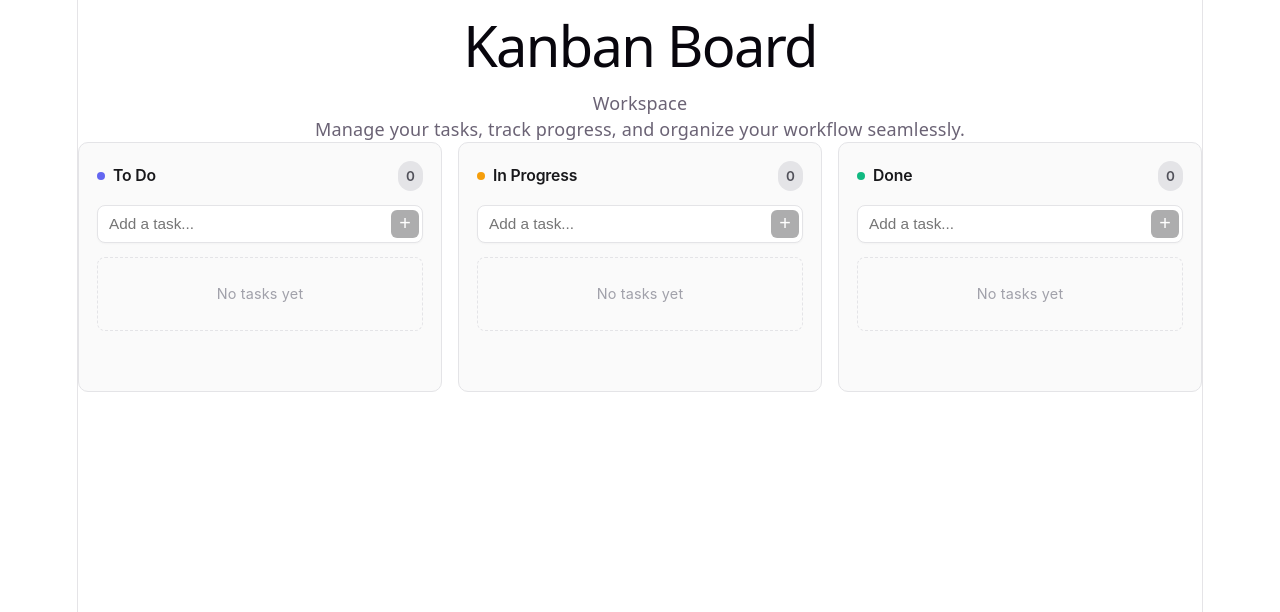
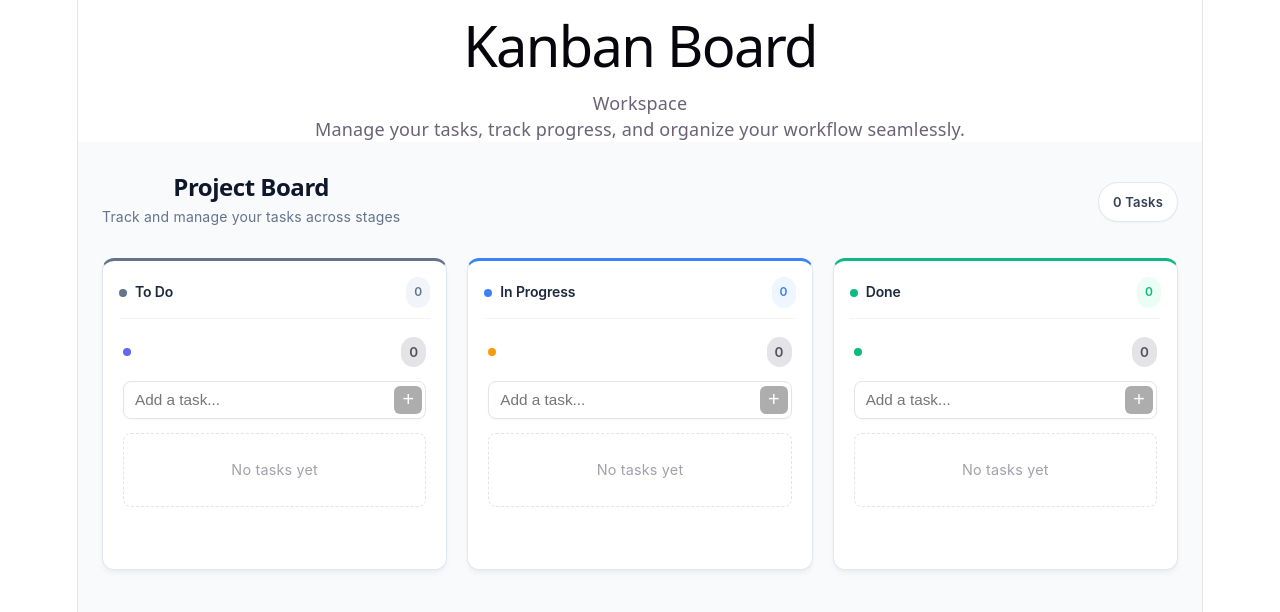
Before and after one commit to ashwin-dev21/Kanban-ts, a React (Vite) app: page / in a window 1280 px wide. Shown: the top 612 px of the page. Built offline with nearby package versions, Linux system fonts and the light colour scheme.

Commit message:
updated board

```diff
--- a/src/components/Board.tsx
+++ b/src/components/Board.tsx
@@ -1,4 +1,3 @@
-import { useState } from 'react'
 import Column from './Column'
 import useLocalStorage from '../hooks/useLocalStorage'
 import type { Columns, Task } from '../types'
@@ -9,107 +8,210 @@ const initial: Columns = {
   done: []
 }
 
+// Configuration to give each column a distinct visual identity
+const COLUMN_CONFIG: {
+  key: keyof Columns
+  label: string
+  accentColor: string
+  badgeBg: string
+}[] = [
+  {
+    key: 'todo',
+    label: 'To Do',
+    accentColor: '#64748b', // Slate
+    badgeBg: '#f1f5f9'
+  },
+  {
+    key: 'progress',
+    label: 'In Progress',
+    accentColor: '#3b82f6', // Blue
+    badgeBg: '#eff6ff'
+  },
+  {
+    key: 'done',
+    label: 'Done',
+    accentColor: '#10b981', // Emerald
+    badgeBg: '#ecfdf5'
+  }
+]
+
 export default function Board() {
   const [tasks, setTasks] = useLocalStorage<Columns>('tasks', initial)
 
-  const [count, setCount] = useState({
-    todo: tasks.todo.length,
-    progress: tasks.progress.length,
-    done: tasks.done.length
-  })
-
-  const updateCount = (data: Columns) => {
-    setCount({
-      todo: data.todo.length,
-      progress: data.progress.length,
-      done: data.done.length
+  const addTask = (col: keyof Columns, text: string) => {
+    if (!text.trim()) return
+    const newTask: Task = { id: Date.now(), text: text.trim() }
+    setTasks({
+      ...tasks,
+      [col]: [...tasks[col], newTask]
     })
   }
 
-  const addTask = (col: keyof Columns, text: string) => {
-    if (!text.trim()) return
-    const newTask: Task = { id: Date.now(), text }
-    const updated = {
-      ...tasks,
-      [col]: [...tasks[col], newTask]
-    }
-    setTasks(updated)
-    updateCount(updated)
-  }
-
   const deleteTask = (col: keyof Columns, id: number) => {
-    const updated = {
+    setTasks({
       ...tasks,
       [col]: tasks[col].filter(t => t.id !== id)
-    }
-    setTasks(updated)
-    updateCount(updated)
+    })
   }
 
   const moveTask = (from: keyof Columns, to: keyof Columns, task: Task) => {
     if (from === to) return
-    const updated = {
+    setTasks({
       ...tasks,
       [from]: tasks[from].filter(t => t.id !== task.id),
       [to]: [...tasks[to], task]
-    }
-    setTasks(updated)
-    updateCount(updated)
+    })
   }
 
+  const totalTasks =
+    tasks.todo.length + tasks.progress.length + tasks.done.length
+
   return (
-    <div style={styles.boardGrid}>
-      <div style={styles.columnCard}>
-        <Column
-          title={`To Do (${count.todo})`}
-          type="todo"
-          tasks={tasks.todo}
-          addTask={addTask}
-          deleteTask={deleteTask}
-          moveTask={moveTask}
-        />
-      </div>
+    <div style={styles.wrapper}>
+      {/* Clean Board Header */}
+      <header style={styles.header}>
+        <div>
+          <h1 style={styles.title}>Project Board</h1>
+          <p style={styles.subtitle}>
+            Track and manage your tasks across stages
+          </p>
+        </div>
+        <div style={styles.totalBadge}>
+          {totalTasks} {totalTasks === 1 ? 'Task' : 'Tasks'}
+        </div>
+      </header>
 
-      <div style={styles.columnCard}>
-        <Column
-          title={`In Progress (${count.progress})`}
-          type="progress"
-          tasks={tasks.progress}
-          addTask={addTask}
-          deleteTask={deleteTask}
-          moveTask={moveTask}
-        />
-      </div>
+      {/* Columns Grid */}
+      <div style={styles.boardGrid}>
+        {COLUMN_CONFIG.map(({ key, label, accentColor, badgeBg }) => {
+          const columnTasks = tasks[key]
 
-      <div style={styles.columnCard}>
-        <Column
-          title={`Done (${count.done})`}
-          type="done"
-          tasks={tasks.done}
-          addTask={addTask}
-          deleteTask={deleteTask}
-          moveTask={moveTask}
-        />
+          return (
+            <div
+              key={key}
+              style={{
+                ...styles.columnCard,
+                borderTop: `3px solid ${accentColor}`
+              }}
+            >
+              {/* Status Indicator Pill */}
+              <div style={styles.columnHeader}>
+                <span
+                  style={{
+                    ...styles.statusDot,
+                    backgroundColor: accentColor
+                  }}
+                />
+                <span style={styles.columnLabel}>{label}</span>
+                <span
+                  style={{
+                    ...styles.countBadge,
+                    backgroundColor: badgeBg,
+                    color: accentColor
+                  }}
+                >
+                  {columnTasks.length}
+                </span>
+              </div>
+
+              <Column
+                title="" // Handled cleanly by the custom header above
+                type={key}
+                tasks={columnTasks}
+                addTask={addTask}
+                deleteTask={deleteTask}
+                moveTask={moveTask}
+              />
+            </div>
+          )
+        })}
       </div>
     </div>
   )
 }
 
 const styles: Record<string, React.CSSProperties> = {
+  wrapper: {
+    minHeight: '100vh',
+    backgroundColor: '#f8fafc', // Soft slate canvas background
+    padding: '32px 24px',
+    fontFamily:
+      '-apple-system, BlinkMacSystemFont, "Inter", "Segoe UI", Roboto, sans-serif',
+    color: '#0f172a',
+    boxSizing: 'border-box'
+  },
+  header: {
+    maxWidth: 1200,
+    margin: '0 auto 28px auto',
+    display: 'flex',
+    justifyContent: 'space-between',
+    alignItems: 'center',
+    flexWrap: 'wrap',
+    gap: 12
+  },
+  title: {
+    margin: 0,
+    fontSize: 24,
+    fontWeight: 700,
+    letterSpacing: '-0.02em',
+    color: '#0f172a'
+  },
+  subtitle: {
+    margin: '4px 0 0 0',
+    fontSize: 14,
+    color: '#64748b'
+  },
+  totalBadge: {
+    backgroundColor: '#ffffff',
+    border: '1px solid #e2e8f0',
+    padding: '6px 14px',
+    borderRadius: 999,
+    fontSize: 13,
+    fontWeight: 600,
+    color: '#334155',
+    boxShadow: '0 1px 2px rgba(0, 0, 0, 0.04)'
+  },
   boardGrid: {
+    maxWidth: 1200,
+    margin: '0 auto',
     display: 'grid',
-    gridTemplateColumns: 'repeat(auto-fit, minmax(280px, 1fr))',
-    gap: 16,
-    alignItems: 'start',
-    margin: 0,
-    padding: 0,
-    fontFamily: '-apple-system, BlinkMacSystemFont, "Segoe UI", Roboto, sans-serif',
-    color: '#18181b'
+    gridTemplateColumns: 'repeat(auto-fit, minmax(300px, 1fr))',
+    gap: 20,
+    alignItems: 'start'
   },
   columnCard: {
-    backgroundColor: '#fafafa',
-    border: '1px solid #e4e4e7',
-    borderRadius: 10,
-    padding: 14
+    backgroundColor: '#ffffff',
+    border: '1px solid #e2e8f0',
+    borderRadius: 12,
+    padding: 16,
+    boxShadow:
+      '0 4px 6px -1px rgba(0, 0, 0, 0.05), 0 2px 4px -2px rgba(0, 0, 0, 0.03)',
+    transition: 'transform 0.15s ease, box-shadow 0.15s ease'
+  },
+  columnHeader: {
+    display: 'flex',
+    alignItems: 'center',
+    gap: 8,
+    marginBottom: 14,
+    paddingBottom: 10,
+    borderBottom: '1px solid #f1f5f9'
+  },
+  statusDot: {
+    width: 8,
+    height: 8,
+    borderRadius: '50%'
+  },
+  columnLabel: {
+    fontSize: 14,
+    fontWeight: 600,
+    color: '#1e293b',
+    letterSpacing: '-0.01em'
+  },
+  countBadge: {
+    marginLeft: 'auto',
+    fontSize: 12,
+    fontWeight: 600,
+    padding: '2px 8px',
+    borderRadius: 999
   }
 }
```
